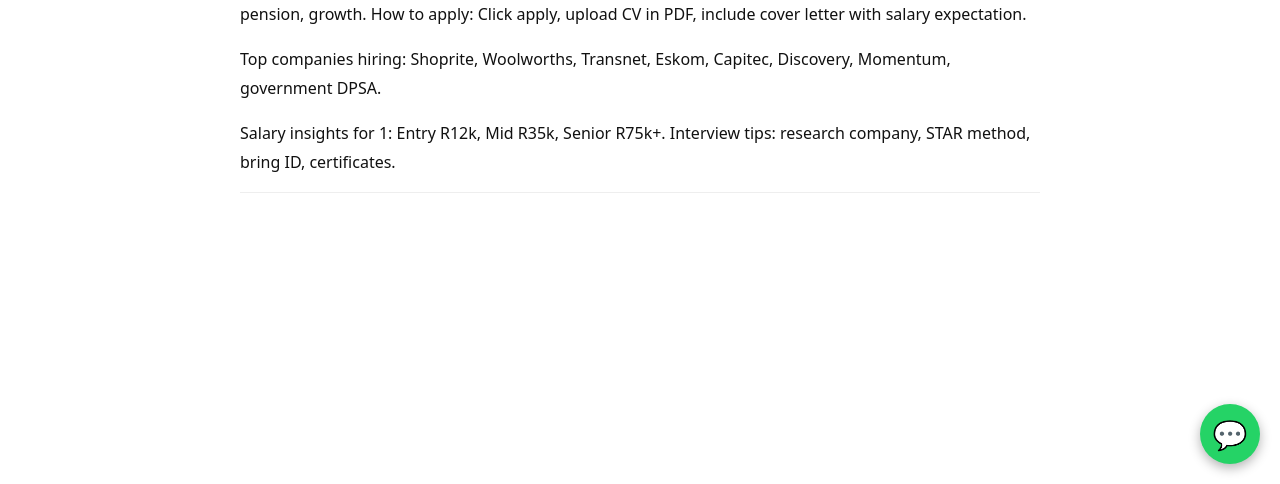
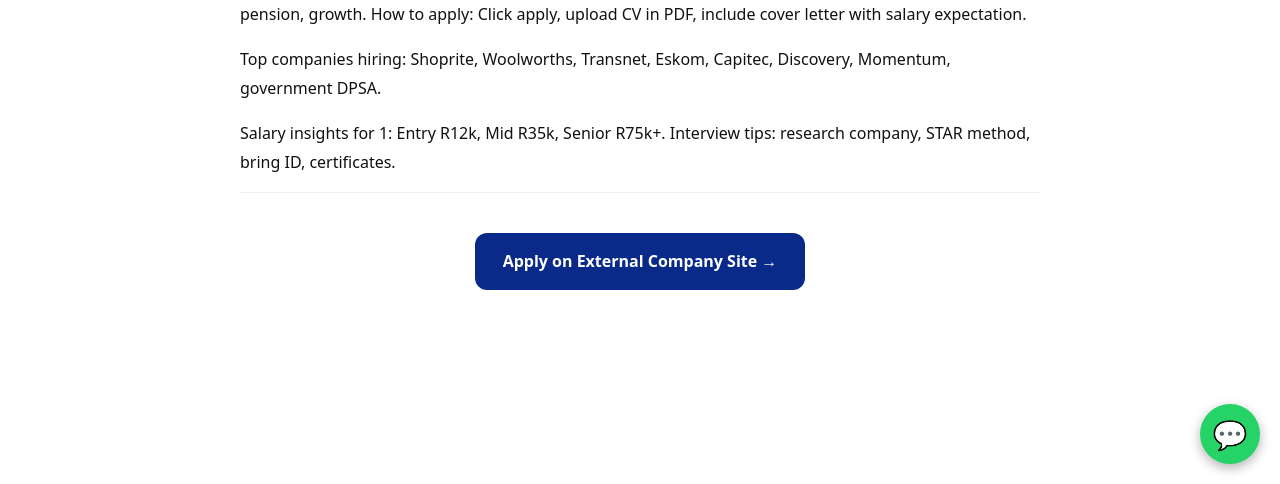
Before and after one commit to astroyoungin600-art/AstroJob-SA, a Flask app: page /jobs/1 in a window 1280 px wide. Shown: the part 316-800 px from the top of the page. Run offline with Flask 3, Linux system fonts and the light colour scheme.

Commit message:
Fix: Apply now goes to external company via /apply redirect - dont change anything else

```diff
--- a/app.py
+++ b/app.py
@@ -1,4 +1,4 @@
-from flask import Flask, request, render_template, Response
+from flask import Flask, request, render_template, Response, redirect
 from datetime import timedelta
 import re, random, os
 app = Flask(__name__)
@@ -45,5 +45,10 @@ def cv(): return render_template("cv.html")
 def post_job(): return render_template("post_job.html")
 @app.route('/jobs/<slug>')
 def job_slug(slug): return render_template('job_seo.html',slug=slug,content=f"{slug} - SA 2026",title=slug.title())
+@app.route('/apply/<slug>')
+def apply_external(slug):
+    q=slug.replace('-', ' ')
+    return redirect(f'https://www.google.com/search?q={q} jobs South Africa', code=302)
+
 @app.route('/privacy')
 def privacy_page(): return render_template("privacy.html")
--- a/templates/index.html
+++ b/templates/index.html
@@ -37,7 +37,7 @@
 <div style="display:flex;gap:8px;flex-wrap:wrap;justify-content:center;margin:12px 0"><a href="/jobs/remote-it-jobs" style="background:#22c55e;color:#fff;padding:10px 18px;border-radius:24px;text-decoration:none;font-weight:700;font-size:14px">🏠 Work From Home</a><a href="/?q=remote" style="background:#0ea5e9;color:#fff;padding:10px 18px;border-radius:24px;text-decoration:none;font-weight:700;font-size:14px">💻 Remote IT Jobs</a><a href="/?q=driver" style="background:#111827;color:#fff;padding:10px 18px;border-radius:24px;text-decoration:none;font-size:14px">🚚 Driver Jobs</a><a href="/jobs/software-engineer-jobs-south-africa" style="background:#7c3aed;color:#fff;padding:10px 18px;border-radius:24px;text-decoration:none;font-size:14px">👨‍💻 Software Jobs</a></div>
 <div class="jobs">
 {% for j in jobs %}
-<div class="job"><h3 style="margin:0 0 6px;color:#0a2a8a">{{j.title}}</h3><div style="font-size:12px;color:#64748b">🏢 {{j.company}} • 📍 {{j.location}} • {{j.created}}</div><div style="font-size:13px;margin-top:6px">{{j.desc}}...</div><div style="margin-top:10px"><a href="{{j.url}}" target="_blank" style="background:#0a2a8a;color:#fff;padding:8px 14px;border-radius:8px;text-decoration:none;font-weight:800">Apply →</a> <a href="https://wa.me/?text={{share_text}}%20{{j.url}}" target="_blank" style="background:#22c55e;color:#000;padding:8px 14px;border-radius:8px;text-decoration:none;font-weight:800">WhatsApp</a></div></div>
+<div class="job"><h3 style="margin:0 0 6px;color:#0a2a8a">{{j.title}}</h3><div style="font-size:12px;color:#64748b">🏢 {{j.company}} • 📍 {{j.location}} • {{j.created}}</div><div style="font-size:13px;margin-top:6px">{{j.desc}}...</div><div style="margin-top:10px"><a href="/apply/{{ j.title|lower|replace(' ', '-') }}-{{ j.company|lower|replace(' ', '-') }}" target="_blank" style="background:#0a2a8a;color:#fff;padding:8px 14px;border-radius:8px;text-decoration:none;font-weight:800">Apply →</a> <a href="https://wa.me/?text={{share_text}}%20https://astrojob-sa.onrender.com/apply/{{ j.title|lower|replace(' ', '-') }}-{{ j.company|lower|replace(' ', '-') }}" target="_blank" style="background:#22c55e;color:#000;padding:8px 14px;border-radius:8px;text-decoration:none;font-weight:800">WhatsApp</a></div></div>
 
 {% if loop.index % 3 == 0 %}
 <div style="margin:20px 0; min-height:100px; background:#fff; border-radius:12px; padding:10px">
@@ -63,5 +63,8 @@ function installPWA(){if(deferredPrompt){deferredPrompt.prompt();}}
 
 <a href="https://whatsapp.com/channel/0029VbDh9dGK5cDEn5Epcw0F"
    style="position:fixed;bottom:85px;right:20px;background:#25D366;color:white;width:60px;height:60px;border-radius:50%;display:flex;align-items:center;justify-content:center;font-size:28px;text-decoration:none;z-index:9999;box-shadow:0 4px 12px rgba(0,0,0,0.3)">💬</a>
+
+
+
 </body></html>
 <!-- correct sticky ad at very bottom, after all content -->
--- a/templates/job_seo.html
+++ b/templates/job_seo.html
@@ -27,4 +27,7 @@
 
 <a href="https://whatsapp.com/channel/0029VbDh9dGK5cDEn5Epcw0F"
    style="position:fixed;bottom:20px;right:20px;background:#25D366;color:white;width:60px;height:60px;border-radius:50%;display:flex;align-items:center;justify-content:center;font-size:28px;text-decoration:none;z-index:9999;box-shadow:0 4px 12px rgba(0,0,0,0.3)">💬</a>
+
+
+<div style="text-align:center;margin:24px"><a href="/apply/{{ slug }}" style="background:#0a2a8a;color:#fff;padding:14px 28px;border-radius:12px;text-decoration:none;font-weight:900;display:inline-block">Apply on External Company Site →</a></div>
 </body></html>
```
